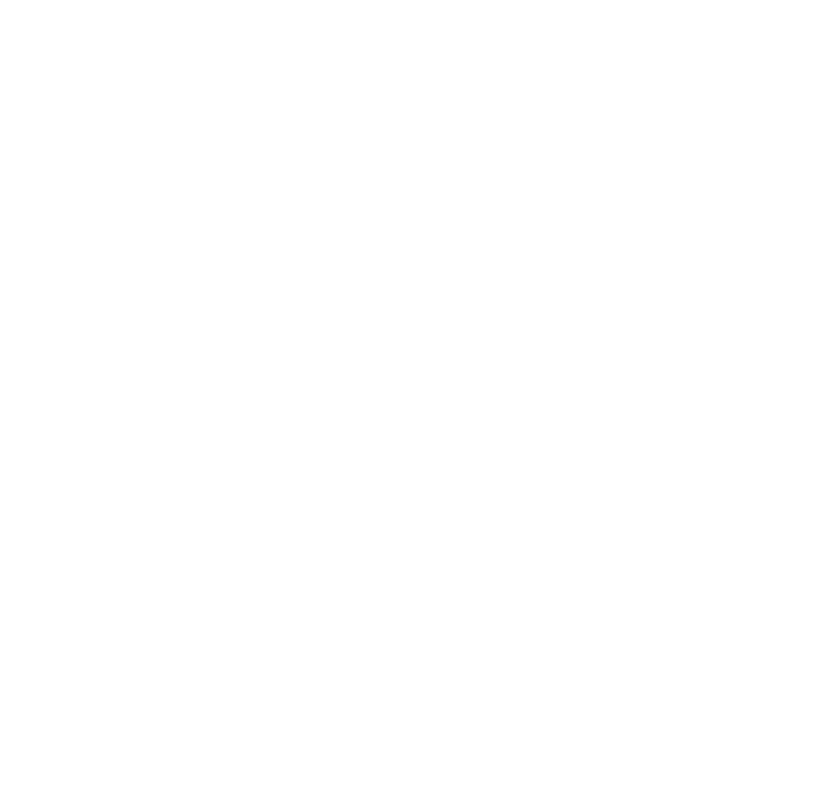
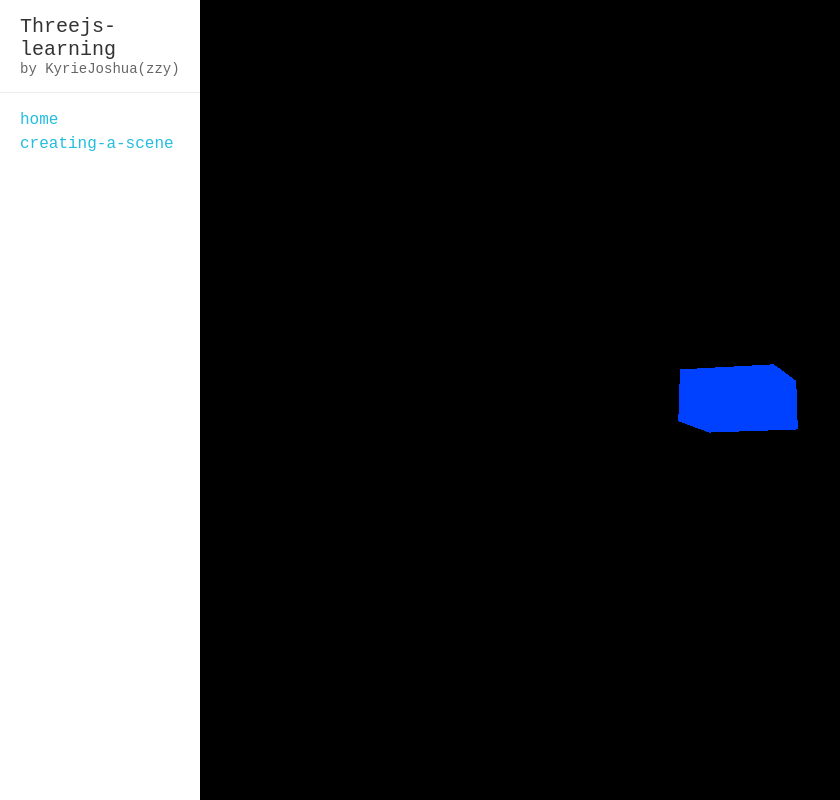
Before and after one commit to kyriejoshua/threejs-learning, a React (Vite) app: page /creating-a-scene in a window 1280 px wide. Shown: the whole page, without its empty margins (0-840 px from the left). Built offline with nearby package versions, Linux system fonts and the light colour scheme.

Commit message:
feat:boom: add sidebar and hello scene

```diff
--- a/index.html
+++ b/index.html
@@ -3,7 +3,7 @@
   <head>
   </head>
   <body>
-    <div id="app"></div>
+    <div id="app" class="app"></div>
     <script src="src/index.js"></script>
   </body>
 </html>
--- a/package.json
+++ b/package.json
@@ -19,5 +19,8 @@
     "react-dom": "^16.2.0",
     "react-router-dom": "^4.2.2",
     "three": "^0.87.1"
+  },
+  "devDependencies": {
+    "less": "^2.7.3"
   }
 }
--- /dev/null
+++ b/src/Sidebar.js
@@ -0,0 +1,32 @@
+import React, { Component } from 'react'
+import PropTypes from 'prop-types'
+import { Link } from 'react-router-dom'
+
+export default class Sidebar extends Component {
+  static propTypes = {
+    links: PropTypes.array
+  }
+
+  render() {
+    return Array.isArray(this.props.links) ?
+      (<div className="sidebar">
+        <div className="sidebar-title">
+          <div>Threejs-learning</div>
+          <div className="sidebar-title-name">by KyrieJoshua(zzy)</div>
+        </div>
+        <div className="sidebar-content">
+          {
+            this.props.links.map((link) => {
+              return (<div className="sidebar-item" key={link.id}>
+                        <Link to={`/${link.id}`}>
+                          {link.desc}
+                        </Link>
+                      </div>)
+            })
+          }
+        </div>
+       </div>
+      ) : (<h2>Loading</h2>)
+  }
+
+}
--- a/src/index.js
+++ b/src/index.js
@@ -2,14 +2,22 @@
 import ReactDOM from 'react-dom'
 import { BrowserRouter as Router, Route } from 'react-router-dom'
 import App from './App.js'
+import Sidebar from './Sidebar.js'
+import links from './links.js'
+import routes from './routes/index.js'
+import './index.less'
 
 const app = document.querySelector('#app')
 
 ReactDOM.render(
   <Router>
-    <div>
-      <Route exact={true} path="/" component={App}/>
-      <Route path="/home" render={() => (<h2>Welcome</h2>)}/>
+    <div className="wrapper">
+      <Sidebar links={links}/>
+      <div className="content">
+        <Route exact={true} path="/" component={App}/>
+        <Route path="/home" render={() => (<div style={{ padding: '20px' }}><h2>Welcome</h2></div>)}/>
+        <Route path="/creating-a-scene" component={routes.HelloScene}/>
+      </div>
     </div>
   </Router>
   , app)
--- /dev/null
+++ b/src/index.less
@@ -0,0 +1,58 @@
+html, body {
+  margin: 0;
+  padding: 0;
+  width: 100%;
+  height: 100%;
+  font-size: 14px;
+  font-family: 'Futura', 'Courier New', Courier, monospace;
+}
+
+
+.app {
+  width: 100%;
+  height: 100%;
+}
+
+.wrapper {
+  width: 100%;
+  height: 100%;
+  display: flex;
+}
+
+.sidebar {
+  width: 200px;
+  height: 100%;
+  box-shadow: 0 4px 5px 0 rgba(0, 0, 0, .14), 0 1px 10px 0 rgba(0, 0, 0, .2);
+
+  &-title {
+    padding: 15px 20px;
+    // text-align: center;
+    border-bottom: 1px solid #ededed;
+    font-size: 20px;
+    color: #333;
+
+    &-name {
+      font-size: 14px;
+      color: #666;
+    }
+  }
+
+  &-content {
+    padding: 15px 20px;
+  }
+
+  &-item {
+    // text-align: center;
+    height: 24px;
+    line-height: 24px;
+    font-size: 16px;
+
+    a {
+      color: #24bddf;
+      text-decoration: none;
+    }
+  }
+}
+
+.content {
+}
--- /dev/null
+++ b/src/links.js
@@ -0,0 +1,5 @@
+export default [{
+  id: 'home', desc: 'home'
+}, {
+  id: 'creating-a-scene', desc: 'creating-a-scene'
+}]
--- /dev/null
+++ b/src/routes/creating-a-scene.js
@@ -0,0 +1,41 @@
+import React, { Component } from 'react'
+import * as THREE from 'three'
+
+export default class HelloScene extends Component {
+
+  initCube() {
+    let cubeMaterial = new THREE.MeshBasicMaterial({ color: 0x0041ff })
+    let cubeGeogemery = new THREE.BoxGeometry(1, 1, 1);
+    return new THREE.Mesh(cubeGeogemery, cubeMaterial)
+  }
+
+  componentDidMount() {
+    let scene = new THREE.Scene()
+    let renderer = new THREE.WebGLRenderer()
+    let camera = new THREE.PerspectiveCamera(75, window.innerHeight / (window.innerWidth - 200), 1, 100)
+    let cube = this.initCube()
+    // except the sidebar
+    renderer.setSize(window.innerWidth - 200, window.innerHeight)
+    // default color is just black
+    renderer.setClearColor(new THREE.Color(0x000000))
+    scene.add(cube)
+    this.el.appendChild(renderer.domElement)
+    camera.position.set(0, 0, 10)
+    camera.lookAt(scene.position)
+    this.animate = () => {
+      this.animation = window.requestAnimationFrame(this.animate)
+      renderer.render(scene, camera)
+      cube.rotation.x += 0.02
+      cube.rotation.y += 0.02
+    }
+    this.animate(renderer, scene, camera, cube)
+  }
+
+  render() {
+    return (<div ref={(el) => this.el = el}/>)
+  }
+
+  componentWillUnmount() {
+    window.cancelAnimationFrame(this.animation)
+  }
+}
--- /dev/null
+++ b/src/routes/index.js
@@ -0,0 +1,5 @@
+import HelloScene from './creating-a-scene'
+
+export default {
+  HelloScene
+}
```
Also changed, not shown: 1 other file (tests, documents, lock files or other folders).
